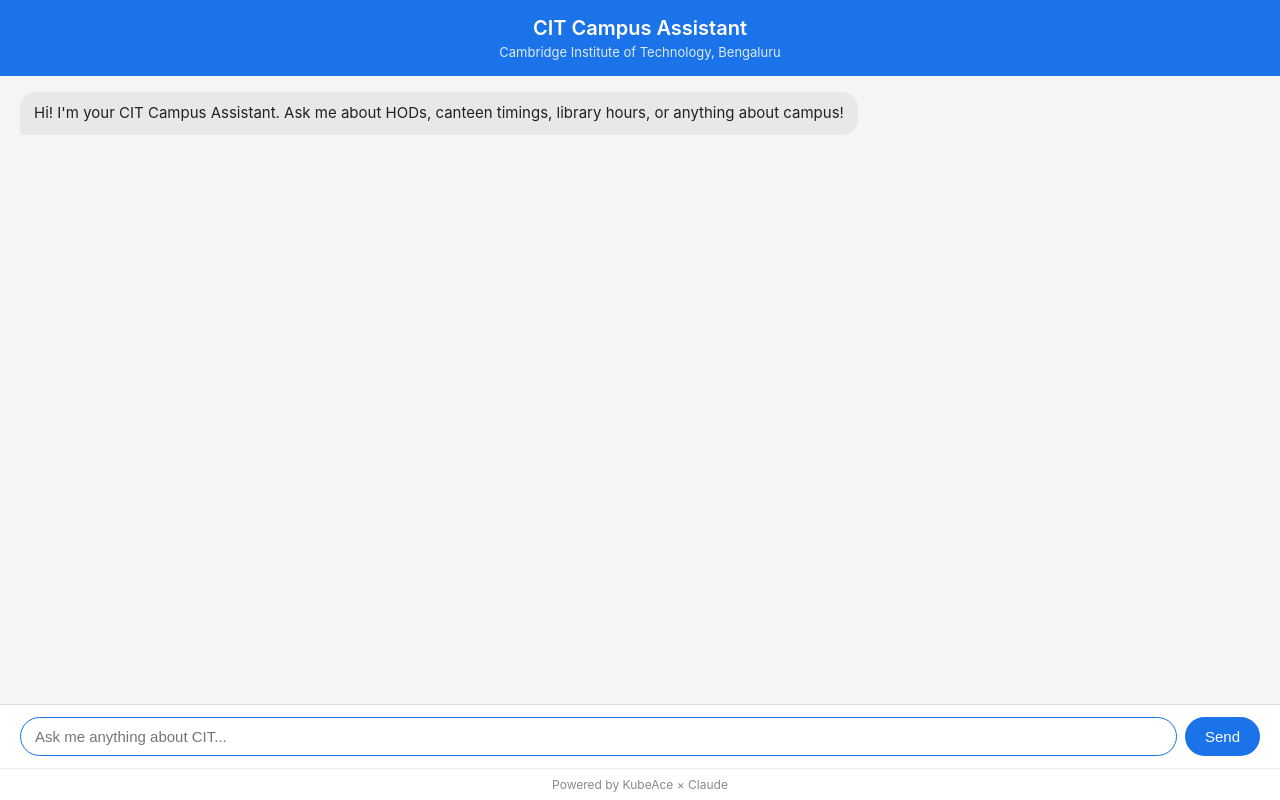
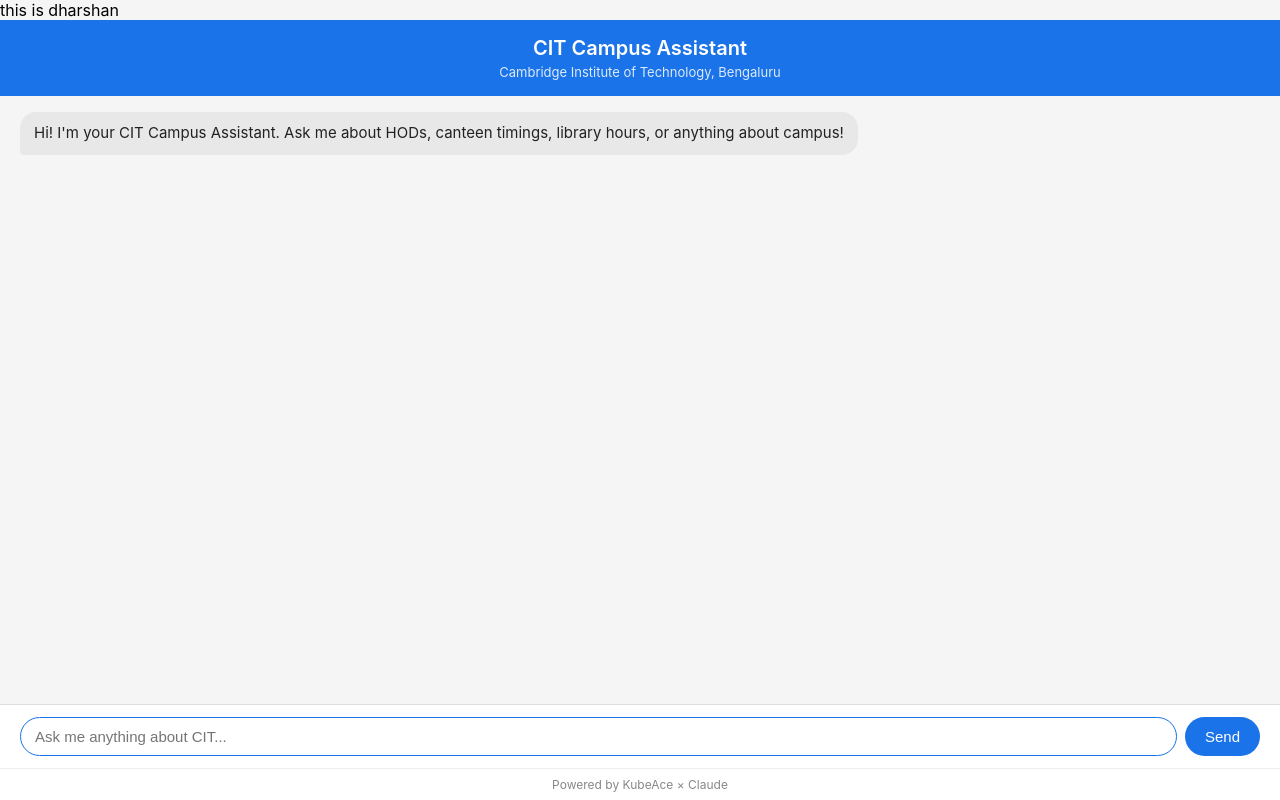
Before and after one commit to kubeace/cit-workshop, a plain HTML site: page static/index.html in a window 1280 px wide. Drawn offline with Linux system fonts and the light colour scheme.

Commit message:
added a line in index

```diff
--- a/static/index.html
+++ b/static/index.html
@@ -31,7 +31,8 @@
 </style>
 </head>
 <body>
-<div class="header">
+     <p> this is dharshan </p>
+	<div class="header">
   <h1>CIT Campus Assistant</h1>
   <p>Cambridge Institute of Technology, Bengaluru</p>
 </div>
```
